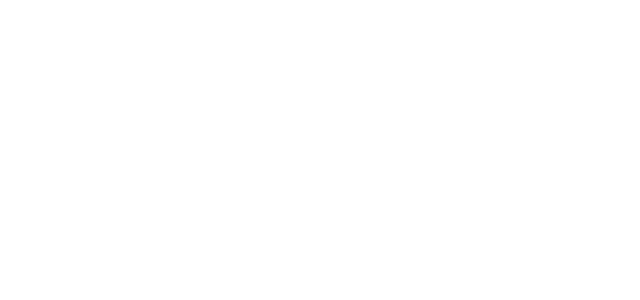
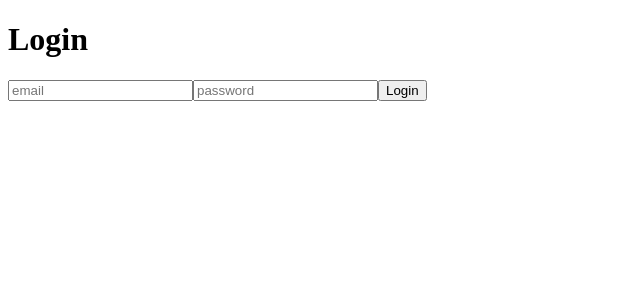
Before and after one commit to jarushford/MWO-FE, a React (Create React App) app: page /admin in a window 1280 px wide. Shown: the top 300 px of the page, without its empty margins (0-640 px from the left). Built offline with nearby package versions, Linux system fonts and the light colour scheme.

Commit message:
Set up admin login form

```diff
--- /dev/null
+++ b/src/components/AdminLogin/AdminLogin.js
@@ -0,0 +1,35 @@
+import React, { useState } from 'react'
+
+export function AdminLogin() {
+  const [email, updateEmail] = useState('')
+  const [password, updatePassword] = useState('')
+
+  return (
+    <div className="admin-login">
+      <h1>Login</h1>
+      <form
+        className="login-form"
+        onSubmit={e => handleSubmit(e, email, password)}
+      >
+        <input
+          type="text"
+          placeholder="email"
+          value={email}
+          onChange={e => updateEmail(e.target.value)}
+        />
+        <input
+          type="text"
+          placeholder="password"
+          value={password}
+          onChange={e => updatePassword(e.target.value)}
+        />
+        <button>Login</button>
+      </form>
+    </div>
+  )
+}
+
+export function handleSubmit(e, email, password) {
+  e.preventDefault()
+
+}
--- a/src/components/App.js
+++ /dev/null
@@ -1,9 +0,0 @@
-import React from 'react'
-
-export default function App() {
-  return (
-    <div className="App">
-
-    </div>
-  )
-}
--- /dev/null
+++ b/src/components/App/App.js
@@ -0,0 +1,15 @@
+import React from 'react'
+import { Route, Switch } from 'react-router-dom'
+import { AdminLogin } from '../AdminLogin/AdminLogin'
+
+export default function App() {
+  return (
+    <div className="app">
+      <Switch>
+        <Route exact path="/" />
+        <Route exact path="/admin" component={AdminLogin} />
+        <Route />
+      </Switch>
+    </div>
+  )
+}
--- a/src/index.js
+++ b/src/index.js
@@ -1,11 +1,18 @@
-import React from 'react';
-import ReactDOM from 'react-dom';
-import App from './components/App';
-import * as serviceWorker from './serviceWorker';
+import React from 'react'
+import ReactDOM from 'react-dom'
+import App from './components/App/App'
+import * as serviceWorker from './serviceWorker'
+import { BrowserRouter } from 'react-router-dom'
 
-ReactDOM.render(<App />, document.getElementById('root'));
+const router = (
+  <BrowserRouter>
+    <App />
+  </BrowserRouter>
+)
+
+ReactDOM.render(router, document.getElementById('root'))
 
 // If you want your app to work offline and load faster, you can change
 // unregister() to register() below. Note this comes with some pitfalls.
 // Learn more about service workers: http://bit.ly/CRA-PWA
-serviceWorker.unregister();
+serviceWorker.unregister()
```
